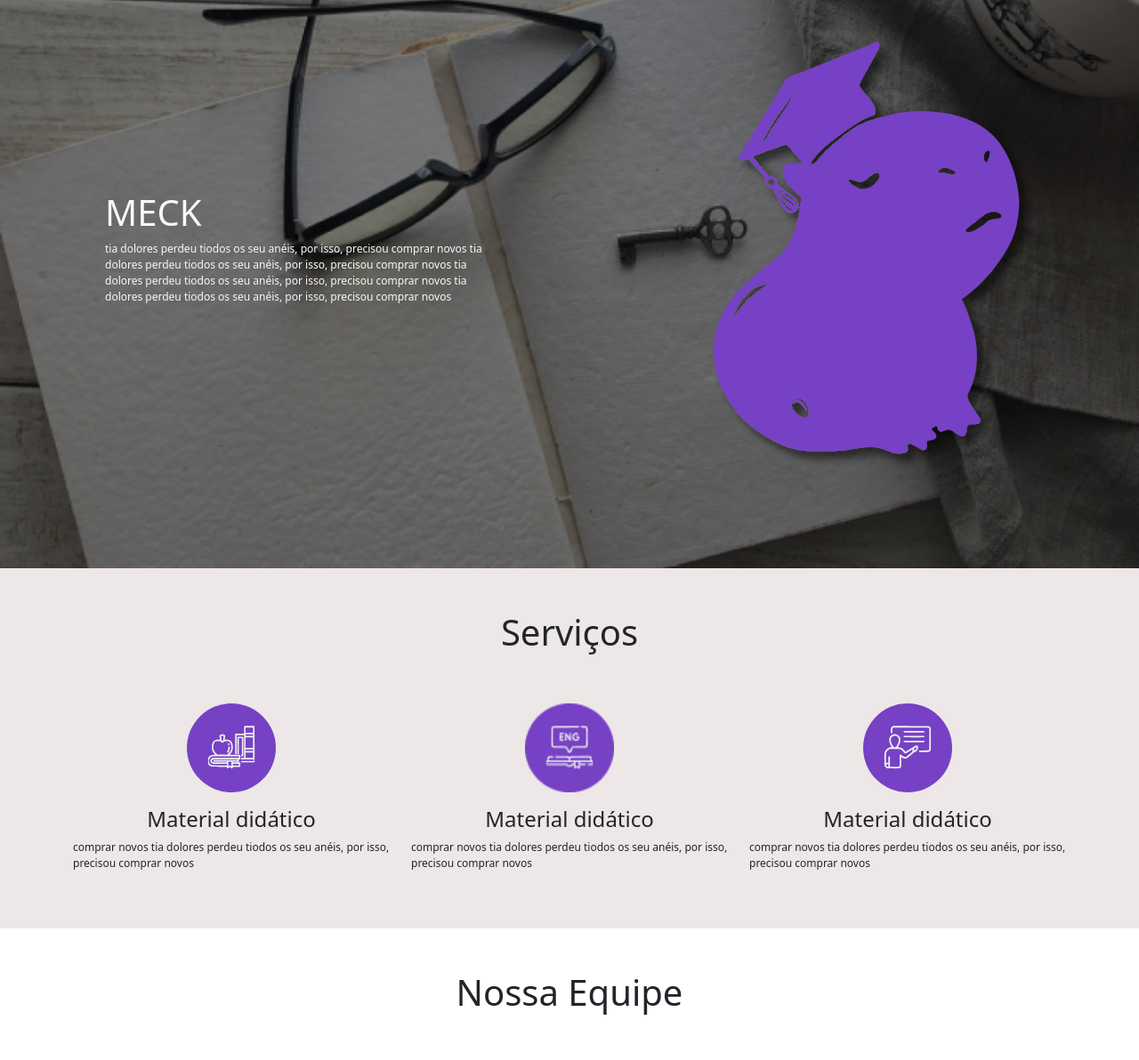
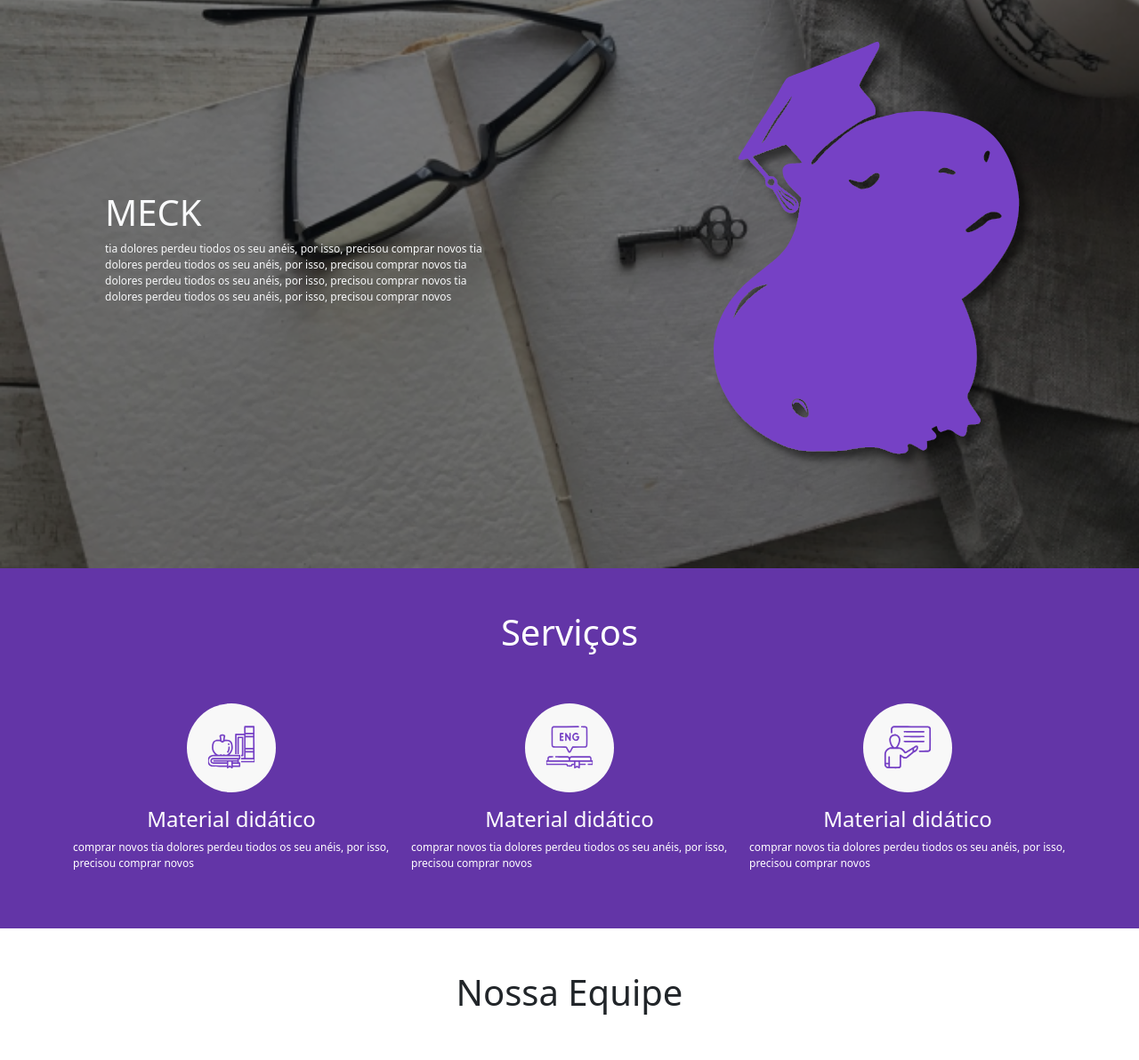
Before and after one commit to lysabacate/Projeto-MECK, a Flask app: page / in a window 1280 px wide. Shown: the part 61-1253 px from the top of the page at 89% size. Run offline with Flask 3, Linux system fonts and the light colour scheme.

Commit message:
mudando tela inicial

```diff
--- a/static/css/style.css
+++ b/static/css/style.css
@@ -26,9 +26,8 @@ html, body{
 
 }
 
-.section2{
-    background-color: #EDE7E7;
-
+.section2 h1, .section2 h4, .section2 p{
+    color:  white;
 }
 
 .services img{
@@ -54,6 +53,8 @@ html, body{
 .roxoesc{
     background-color: rgba(77, 43, 128, 0.60) ;
 }
+
+
 
 .imglogin{
     width: 80%;
--- a/templates/pagina-inicial.html
+++ b/templates/pagina-inicial.html
@@ -34,7 +34,7 @@
             </div>
             <div class='position-absolute z-n1 top-0 bg-black bg-opacity-50  w-100 h-100 '></div>
         </section>
-        <section class="section2 py-5">
+        <section class="section2  bg-roxo-claro py-5">
             <div class="container">
                 <div class="d-flex justify-content-center pb-5">
                     <h1>Serviços</h1>
@@ -42,21 +42,21 @@
                 <div class="services d-flex flex-column flex-sm-row justify-content-between px-sm-0 px-3 gap-5 gap-sm-4">
                     <div class=" d-flex gap-3 align-items-center flex-sm-column flex-row">
                         <img src="static/img/Group 10.svg" alt="">
-                        <div class="d-flex flex-column align-items-start align-items-sm-center " >
+                        <div class="d-flex flex-column align-items-start align-items-sm-center">
                             <h4>Material didático</h4>
                             <p>comprar novos tia dolores perdeu tiodos os seu anéis, por isso, precisou comprar novos</p>
                         </div>
                     </div>
                     <div class=" d-flex gap-3 align-items-center flex-sm-column flex-row">
-                        <img src="static/img/Group 7.png" alt="">
-                        <div class="d-flex flex-column align-items-start align-items-sm-center " >
+                        <img src="static/img/Group 7.svg" alt="">
+                        <div class="d-flex flex-column align-items-start align-items-sm-center">
                             <h4>Material didático</h4>
                             <p>comprar novos tia dolores perdeu tiodos os seu anéis, por isso, precisou comprar novos</p>
                         </div>
                     </div>
                     <div class=" d-flex gap-3 align-items-center flex-sm-column flex-row">
                         <img src="static/img/Group 8.svg" alt="">
-                        <div class="d-flex flex-column align-items-start align-items-sm-center " >
+                        <div class="d-flex flex-column align-items-start align-items-sm-center">
                             <h4>Material didático</h4>
                             <p>comprar novos tia dolores perdeu tiodos os seu anéis, por isso, precisou comprar novos</p>
                         </div>
```
Also changed, not shown: static/img/Group 10.svg, static/img/Group 7.svg (added), static/img/Group 8.svg.
